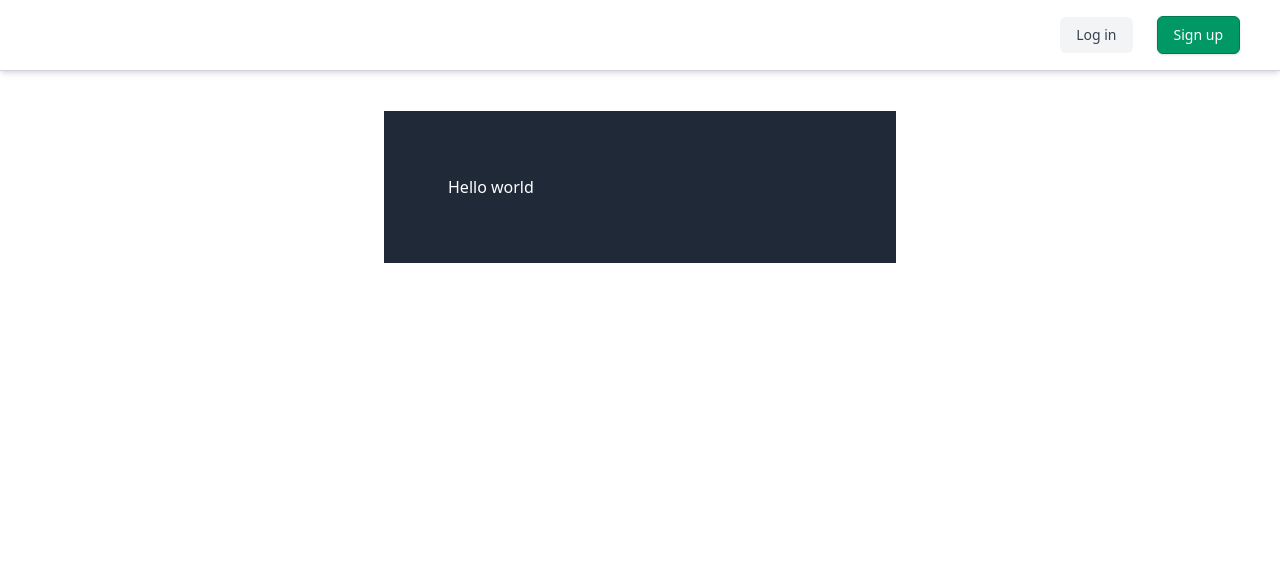
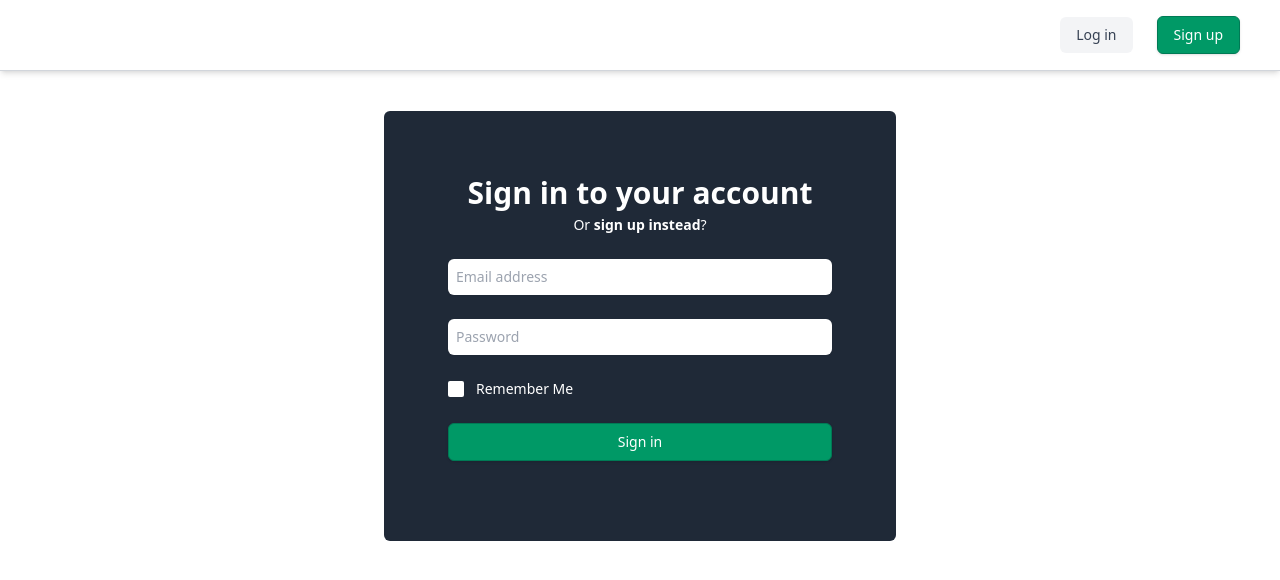
Before and after one commit to HoWong270/LevelUp_project_csc430, a Django app: page /accounts/login/ in a window 1280 px wide. Shown: the top 580 px of the page. Run offline with Django 5.2, Linux system fonts and the light colour scheme; some libraries are stand-ins or nearby versions.

Commit message:
added more styling to the login template

```diff
--- a/level_up/static/input.css
+++ b/level_up/static/input.css
@@ -43,3 +43,8 @@
   .EasyMDEContainer:has(textarea:focus), textarea:focus {
     @apply ring-1 ring-emerald-500 border-emerald-500;
   }
+
+
+  .form-field input {
+    @apply w-full rounded-md p-2;
+  }
--- a/level_up/static/output.css
+++ b/level_up/static/output.css
@@ -20,6 +20,7 @@
     --color-gray-500: oklch(55.1% 0.027 264.364);
     --color-gray-700: oklch(37.3% 0.034 259.733);
     --color-gray-800: oklch(27.8% 0.033 256.848);
+    --color-black: #000;
     --color-white: #fff;
     --spacing: 0.25rem;
     --container-lg: 32rem;
@@ -37,6 +38,8 @@
     --text-xl--line-height: calc(1.75 / 1.25);
     --text-2xl: 1.5rem;
     --text-2xl--line-height: calc(2 / 1.5);
+    --text-3xl: 1.875rem;
+    --text-3xl--line-height: calc(2.25 / 1.875);
     --text-4xl: 2.25rem;
     --text-4xl--line-height: calc(2.5 / 2.25);
     --text-6xl: 3.75rem;
@@ -197,11 +200,25 @@
   }
 }
 @layer utilities {
+  .sr-only {
+    position: absolute;
+    width: 1px;
+    height: 1px;
+    padding: 0;
+    margin: -1px;
+    overflow: hidden;
+    clip: rect(0, 0, 0, 0);
+    white-space: nowrap;
+    border-width: 0;
+  }
   .static {
     position: static;
   }
   .mx-auto {
     margin-inline: auto;
+  }
+  .mt-1 {
+    margin-top: calc(var(--spacing) * 1);
   }
   .mt-10 {
     margin-top: calc(var(--spacing) * 10);
@@ -227,6 +244,9 @@
   .ml-2 {
     margin-left: calc(var(--spacing) * 2);
   }
+  .ml-3 {
+    margin-left: calc(var(--spacing) * 3);
+  }
   .block {
     display: block;
   }
@@ -236,8 +256,17 @@
   .inline-block {
     display: inline-block;
   }
+  .table {
+    display: table;
+  }
+  .h-4 {
+    height: calc(var(--spacing) * 4);
+  }
   .h-6 {
     height: calc(var(--spacing) * 6);
+  }
+  .w-4 {
+    width: calc(var(--spacing) * 4);
   }
   .w-6 {
     width: calc(var(--spacing) * 6);
@@ -253,6 +282,15 @@
   }
   .max-w-lg {
     max-width: var(--container-lg);
+  }
+  .flex-shrink {
+    flex-shrink: 1;
+  }
+  .border-collapse {
+    border-collapse: collapse;
+  }
+  .resize {
+    resize: both;
   }
   .flex-col {
     flex-direction: column;
@@ -272,11 +310,22 @@
   .gap-10 {
     gap: calc(var(--spacing) * 10);
   }
+  .space-y-6 {
+    :where(& > :not(:last-child)) {
+      --tw-space-y-reverse: 0;
+      margin-block-start: calc(calc(var(--spacing) * 6) * var(--tw-space-y-reverse));
+      margin-block-end: calc(calc(var(--spacing) * 6) * calc(1 - var(--tw-space-y-reverse)));
+    }
+  }
   .rounded-md {
     border-radius: var(--radius-md);
   }
   .rounded-sm {
     border-radius: var(--radius-sm);
+  }
+  .border {
+    border-style: var(--tw-border-style);
+    border-width: 1px;
   }
   .border-2 {
     border-style: var(--tw-border-style);
@@ -313,6 +362,9 @@
   }
   .px-10 {
     padding-inline: calc(var(--spacing) * 10);
+  }
+  .py-0 {
+    padding-block: calc(var(--spacing) * 0);
   }
   .py-0\.5 {
     padding-block: calc(var(--spacing) * 0.5);
@@ -355,15 +407,39 @@
     --tw-font-weight: var(--font-weight-semibold);
     font-weight: var(--font-weight-semibold);
   }
+  .text-black {
+    color: var(--color-black);
+  }
+  .text-emerald-600 {
+    color: var(--color-emerald-600);
+  }
   .text-white {
     color: var(--color-white);
   }
   .uppercase {
     text-transform: uppercase;
   }
+  .underline {
+    text-decoration-line: underline;
+  }
   .shadow-md {
     --tw-shadow: 0 4px 6px -1px var(--tw-shadow-color, rgb(0 0 0 / 0.1)), 0 2px 4px -2px var(--tw-shadow-color, rgb(0 0 0 / 0.1));
     box-shadow: var(--tw-inset-shadow), var(--tw-inset-ring-shadow), var(--tw-ring-offset-shadow), var(--tw-ring-shadow), var(--tw-shadow);
+  }
+  .shadow-sm {
+    --tw-shadow: 0 1px 3px 0 var(--tw-shadow-color, rgb(0 0 0 / 0.1)), 0 1px 2px -1px var(--tw-shadow-color, rgb(0 0 0 / 0.1));
+    box-shadow: var(--tw-inset-shadow), var(--tw-inset-ring-shadow), var(--tw-ring-offset-shadow), var(--tw-ring-shadow), var(--tw-shadow);
+  }
+  .outline {
+    outline-style: var(--tw-outline-style);
+    outline-width: 1px;
+  }
+  .hover\:underline {
+    &:hover {
+      @media (hover: hover) {
+        text-decoration-line: underline;
+      }
+    }
   }
   .hover\:inset-shadow-underline {
     &:hover {
@@ -394,6 +470,11 @@
       box-shadow: var(--tw-inset-shadow), var(--tw-inset-ring-shadow), var(--tw-ring-offset-shadow), var(--tw-ring-shadow), var(--tw-shadow);
     }
   }
+  .focus\:ring-emerald-500 {
+    &:focus {
+      --tw-ring-color: var(--color-emerald-500);
+    }
+  }
   .sm\:w-auto {
     @media (width >= 40rem) {
       width: auto;
@@ -404,6 +485,12 @@
       padding: calc(var(--spacing) * 4);
     }
   }
+  .md\:text-2xl {
+    @media (width >= 48rem) {
+      font-size: var(--text-2xl);
+      line-height: var(--tw-leading, var(--text-2xl--line-height));
+    }
+  }
   .lg\:p-10 {
     @media (width >= 64rem) {
       padding: calc(var(--spacing) * 10);
@@ -412,6 +499,12 @@
   .lg\:p-16 {
     @media (width >= 64rem) {
       padding: calc(var(--spacing) * 16);
+    }
+  }
+  .lg\:text-3xl {
+    @media (width >= 64rem) {
+      font-size: var(--text-3xl);
+      line-height: var(--tw-leading, var(--text-3xl--line-height));
     }
   }
 }
@@ -553,6 +646,11 @@
   --tw-ring-shadow: var(--tw-ring-inset,) 0 0 0 calc(1px + var(--tw-ring-offset-width)) var(--tw-ring-color, currentcolor);
   box-shadow: var(--tw-inset-shadow), var(--tw-inset-ring-shadow), var(--tw-ring-offset-shadow), var(--tw-ring-shadow), var(--tw-shadow);
   --tw-ring-color: var(--color-emerald-500);
+}
+.form-field input {
+  width: 100%;
+  border-radius: var(--radius-md);
+  padding: calc(var(--spacing) * 2);
 }
 @layer base {
   [type='text'],input:where(:not([type])),[type='email'],[type='url'],[type='password'],[type='number'],[type='date'],[type='datetime-local'],[type='month'],[type='search'],[type='tel'],[type='time'],[type='week'],[multiple],textarea,select {
@@ -703,6 +801,11 @@
     outline: 1px auto -webkit-focus-ring-color;
   }
 }
+@property --tw-space-y-reverse {
+  syntax: "*";
+  inherits: false;
+  initial-value: 0;
+}
 @property --tw-border-style {
   syntax: "*";
   inherits: false;
@@ -777,6 +880,11 @@
   inherits: false;
   initial-value: 0 0 #0000;
 }
+@property --tw-outline-style {
+  syntax: "*";
+  inherits: false;
+  initial-value: solid;
+}
 @property --tw-tracking {
   syntax: "*";
   inherits: false;
@@ -788,6 +896,7 @@
 @layer properties {
   @supports ((-webkit-hyphens: none) and (not (margin-trim: inline))) or ((-moz-orient: inline) and (not (color:rgb(from red r g b)))) {
     *, ::before, ::after, ::backdrop {
+      --tw-space-y-reverse: 0;
       --tw-border-style: solid;
       --tw-font-weight: initial;
       --tw-shadow: 0 0 #0000;
@@ -804,6 +913,7 @@
       --tw-ring-offset-width: 0px;
       --tw-ring-offset-color: #fff;
       --tw-ring-offset-shadow: 0 0 #0000;
+      --tw-outline-style: solid;
       --tw-tracking: initial;
       --tw-leading: initial;
     }
--- a/level_up/templates/account/login.html
+++ b/level_up/templates/account/login.html
@@ -5,6 +5,50 @@
 
 {% block content %}
 <main class ="max-w-lg mx-auto mt-10">
-    <div class="bg-gray-800 text-white p-6 lg:p-16">Hello world</div>
+    <div class=" flex flex-col bg-gray-800 text-white p-6 lg:p-16 rounded-md ">
+        <div class="flex flex-col text-center">
+            <h1 class="text-xl md:text-2xl lg:text-3xl font-semibold">Sign in to your account</h1>
+            <p class="text-sm mt-1">Or <a class="font-bold hover:underline" href="{{ signup_url }}"> sign up instead</a>?</p>
+        </div>
+        <form method="POST" class="space-y-6 mb-4">
+            {% csrf_token %}
+            {% if form.errors %}
+                {% for field, errors in form.errors.items%}
+                    {%for error in errors%}
+                        <div>
+                            {{ error }}
+                        </div>
+                    {% endfor %}
+                {% endfor %}
+            {% endif %}
+
+            <div>
+                <label class="sr-only" for="{{ form.login.id_for_label}}">Email</label>
+                <div class="form-field">
+                    {% render_field form.login class="block text-black shadow-sm focus:ring-emerald-500 focus:border-emeral-500 border-gray-300 text-sm"%}
+                </div>
+            </div>
+
+            <div>
+                <label class="sr-only" for="{{ form.password.id_for_label}}">Password</label>
+                <div class="form-field">
+                    {% render_field form.password class="block text-black shadow-sm focus:ring-emerald-500 focus:border-emeral-500 border-gray-300 text-sm"%}
+                </div>
+            </div>
+
+            <div class="flex items-center">
+                {% render_field form.remember class="focus:ring-emerald-500 h-4 w-4 text-emerald-600 border-gray-300 rounded-sm"%}
+                <label class="ml-3 text-sm" for="{{ form.remember.id_for_label }}">
+                    {{ form.remember.label }}
+                </label>
+            </div>
+
+            <button type="submit" class="button primary w-full text-sm">Sign in</button>
+
+            {% if SOCIAL_ACCOUNT_ENABLED %}
+                {% include "socialaccount/snippets/login.html" with page_layouts="entrance" %}
+            {% endif %}
+        </form>
+    </div>
 </main>
 {% endblock content %}
```
